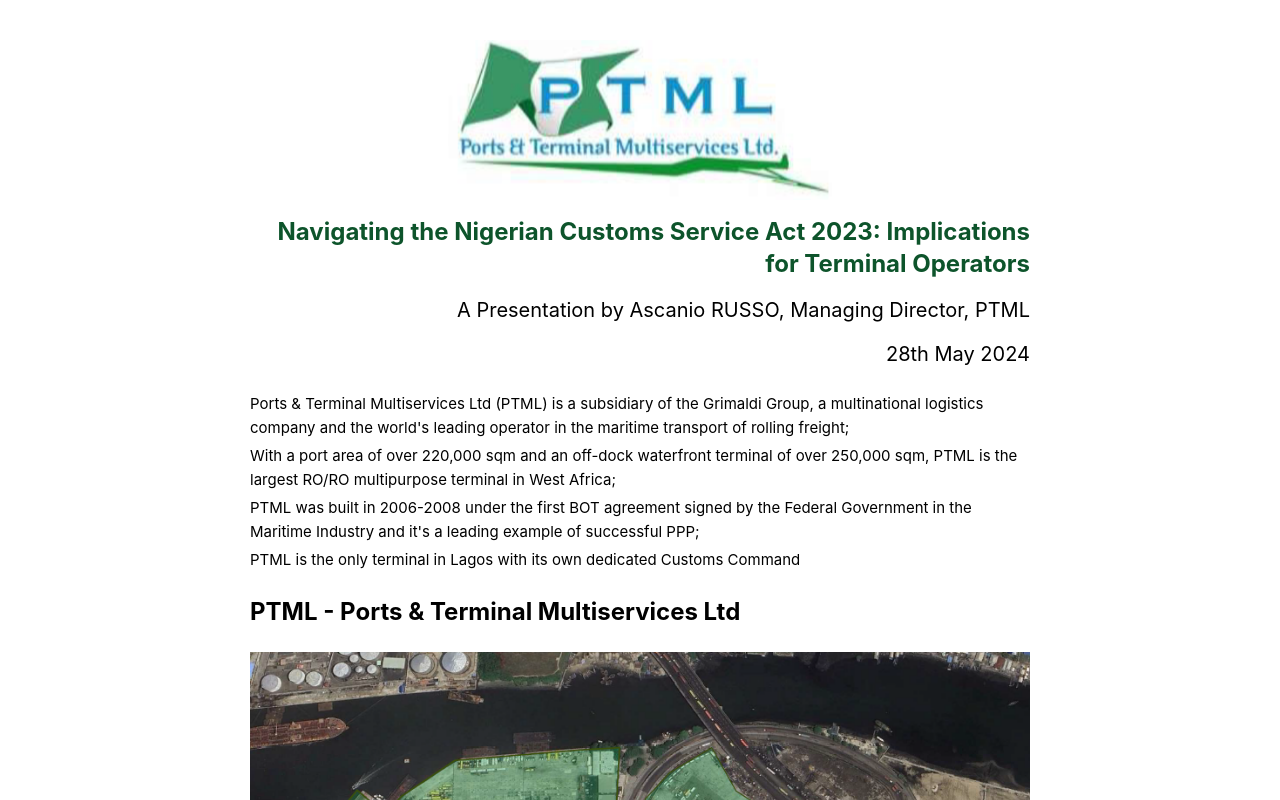
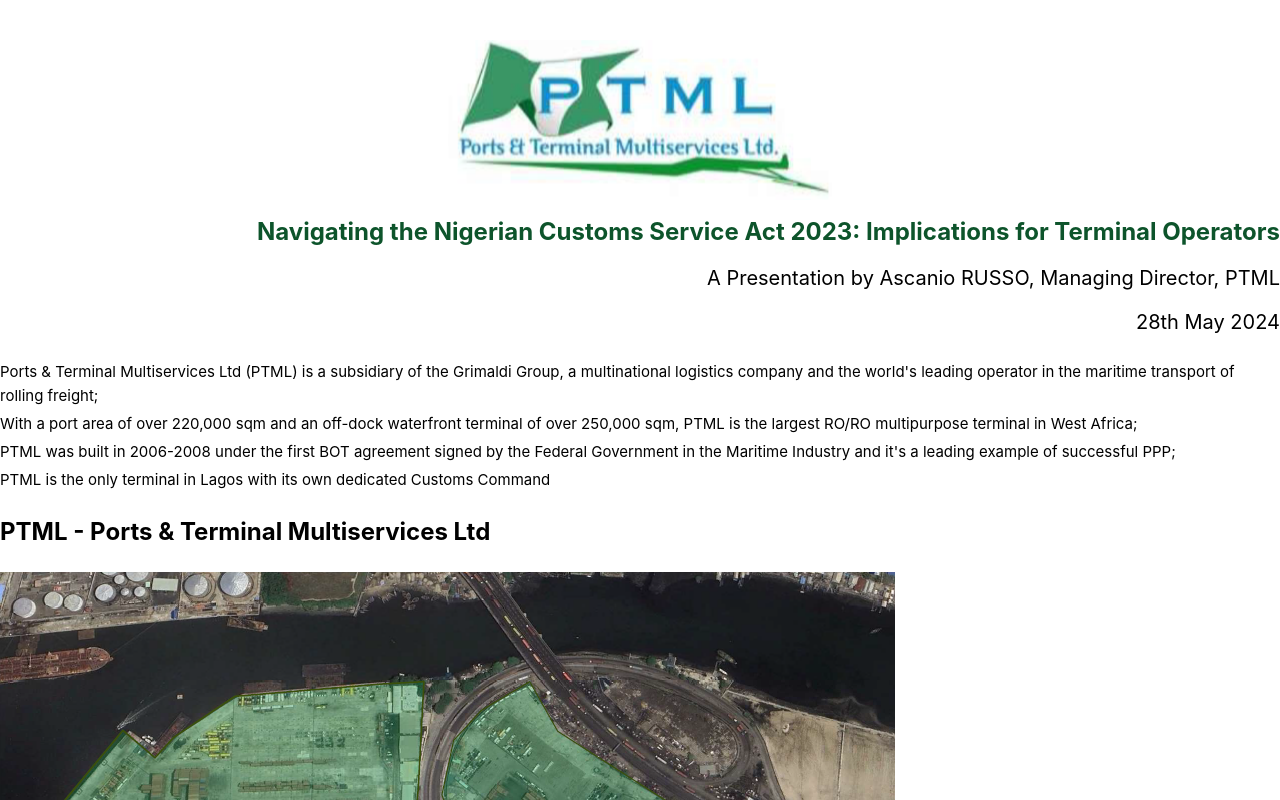
Before and after one commit to auptsoft/ccc_website, a Vue app: page /portterminal in a window 1280 px wide. Shown: the top 800 px of the page. Built offline with nearby package versions, Linux system fonts and the light colour scheme.

Commit message:
made some changes

```diff
--- a/src/assets/main.css
+++ b/src/assets/main.css
@@ -3,6 +3,5 @@
 
 
 body {
-  margin: 0 250px;
   color: black;
 }
--- a/src/views/PortTerminal.vue
+++ b/src/views/PortTerminal.vue
@@ -1,15 +1,18 @@
 <script setup></script>
 
 <template>
-  <div class="my-10">
+  <div class="my-10 container mx-auto">
     <div>
-        <div>
-            <img src="/images/port_terminal/image_1.png" alt="PTML logo" class="h-40 w-96 mx-auto">
-        </div>
-        <h2 class="text-2xl text-green-900 font-bold my-4 text-right">Navigating the Nigerian Customs Service Act 2023:
-Implications for Terminal Operators</h2>
-<p class="text-right text-xl my-4">A Presentation by Ascanio RUSSO, Managing Director, PTML</p>
-<p class="text-right text-xl mb-6">28th May 2024</p>
+      <div>
+        <img src="/images/port_terminal/image_1.png" alt="PTML logo" class="h-40 w-96 mx-auto" />
+      </div>
+      <h2 class="text-2xl text-green-900 font-bold my-4 text-right">
+        Navigating the Nigerian Customs Service Act 2023: Implications for Terminal Operators
+      </h2>
+      <p class="text-right text-xl my-4">
+        A Presentation by Ascanio RUSSO, Managing Director, PTML
+      </p>
+      <p class="text-right text-xl mb-6">28th May 2024</p>
     </div>
     <div>
       <div>
@@ -26,7 +29,9 @@
           PTML was built in 2006-2008 under the first BOT agreement signed by the Federal Government
           in the Maritime Industry and it's a leading example of successful PPP;
         </p>
-        <p class="mb-1">PTML is the only terminal in Lagos with its own dedicated Customs Command</p>
+        <p class="mb-1">
+          PTML is the only terminal in Lagos with its own dedicated Customs Command
+        </p>
       </div>
     </div>
     <div>
@@ -65,7 +70,9 @@
           <span class="text-red-600 underline"> in compliance with customs regulations</span>
           <span> and other relevant maritime legislations</span>
         </div>
-        <h2 class="text-xl text-green-900 font-bold my-2">Objectives and responsibilities of port terminal operators</h2>
+        <h2 class="text-xl text-green-900 font-bold my-2">
+          Objectives and responsibilities of port terminal operators
+        </h2>
         <ol class="list-decimal pl-5">
           <li>
             <p class="font-bold">Efficient Cargo Handling</p>
@@ -131,7 +138,9 @@
             </ul>
           </li>
         </ol>
-        <h2 class="text-xl text-green-900 font-bold my-2">Responsibilities of port terminal operators towards NCS</h2>
+        <h2 class="text-xl text-green-900 font-bold my-2">
+          Responsibilities of port terminal operators towards NCS
+        </h2>
         <p class="mb-1">Compliance with Customs Regulations</p>
         <ol class="list-decimal pl-5">
           <li class="mb-1">
@@ -168,7 +177,9 @@
             </ul>
           </li>
         </ol>
-        <h3 class="text-xl text-green-900 font-bold my-4">NCSA 2023 - Relevant areas for the Terminal Operators</h3>
+        <h3 class="text-xl text-green-900 font-bold my-4">
+          NCSA 2023 - Relevant areas for the Terminal Operators
+        </h3>
         <h4 class="font-bold mb-2">Customs Service Control</h4>
         <p class="mb-1">
           Art. 30 of the Nigeria Customs Act, 2023, outlines the responsibilities and powers of the
@@ -330,9 +341,7 @@
       </div>
     </div>
     <div>
-      <h4 class="font-bold my-4">
-        Art. 108 Authorized Economic Operators (AEO)
-      </h4>
+      <h4 class="font-bold my-4">Art. 108 Authorized Economic Operators (AEO)</h4>
       <p class="mb-1">
         The introduction of the AEO is impacting positively on Terminal Operators in different
         areas:
@@ -513,8 +522,8 @@
       </p>
     </div>
     <div>
-        <img src="/images/port_terminal/image_1.png" alt="PTML logo" class="h-40 w-96 mx-auto">
-        <h2 class="text-5xl text-center my-8">Thank you !</h2>
+      <img src="/images/port_terminal/image_1.png" alt="PTML logo" class="h-40 w-96 mx-auto" />
+      <h2 class="text-5xl text-center my-8">Thank you !</h2>
     </div>
   </div>
 </template>
```
